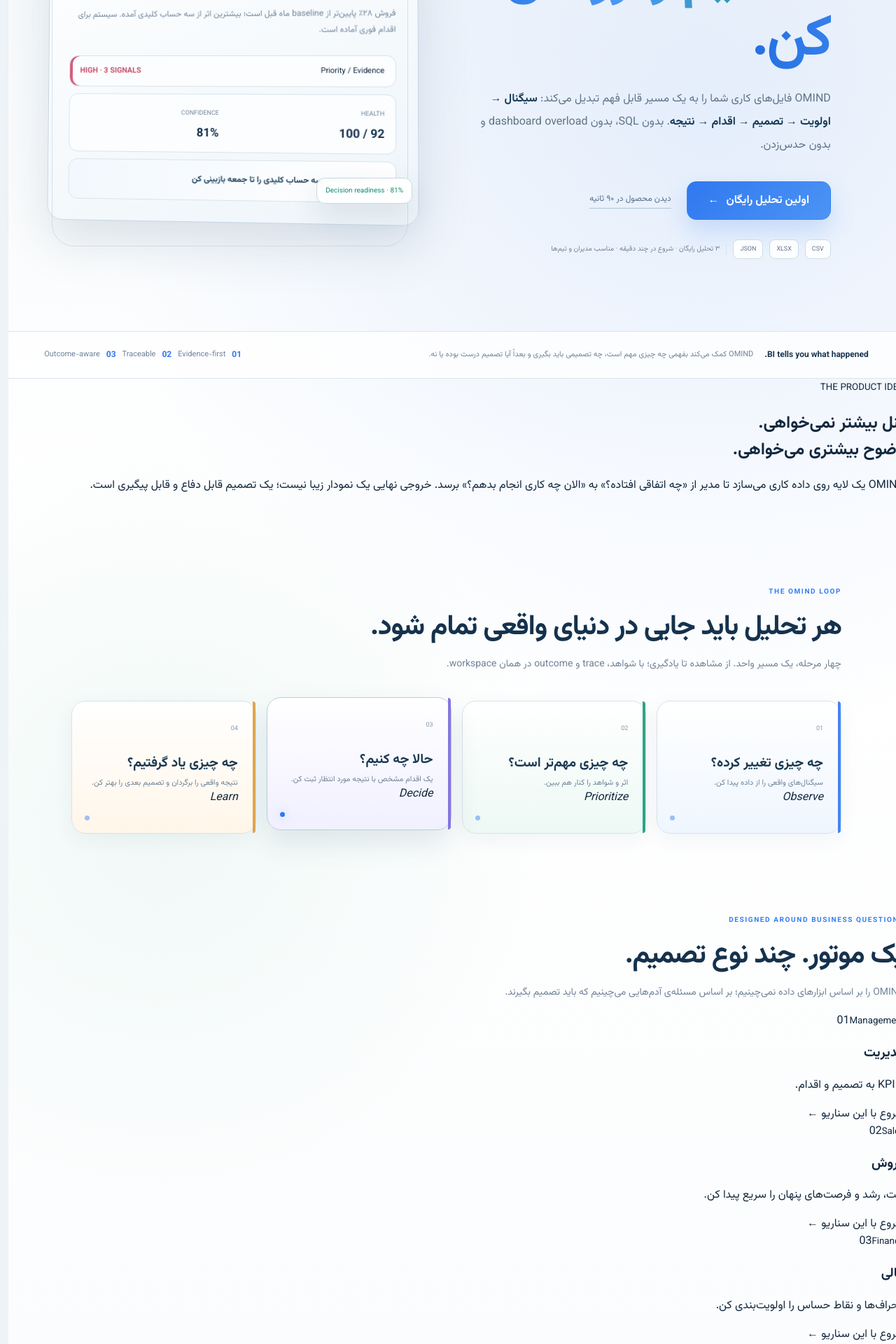
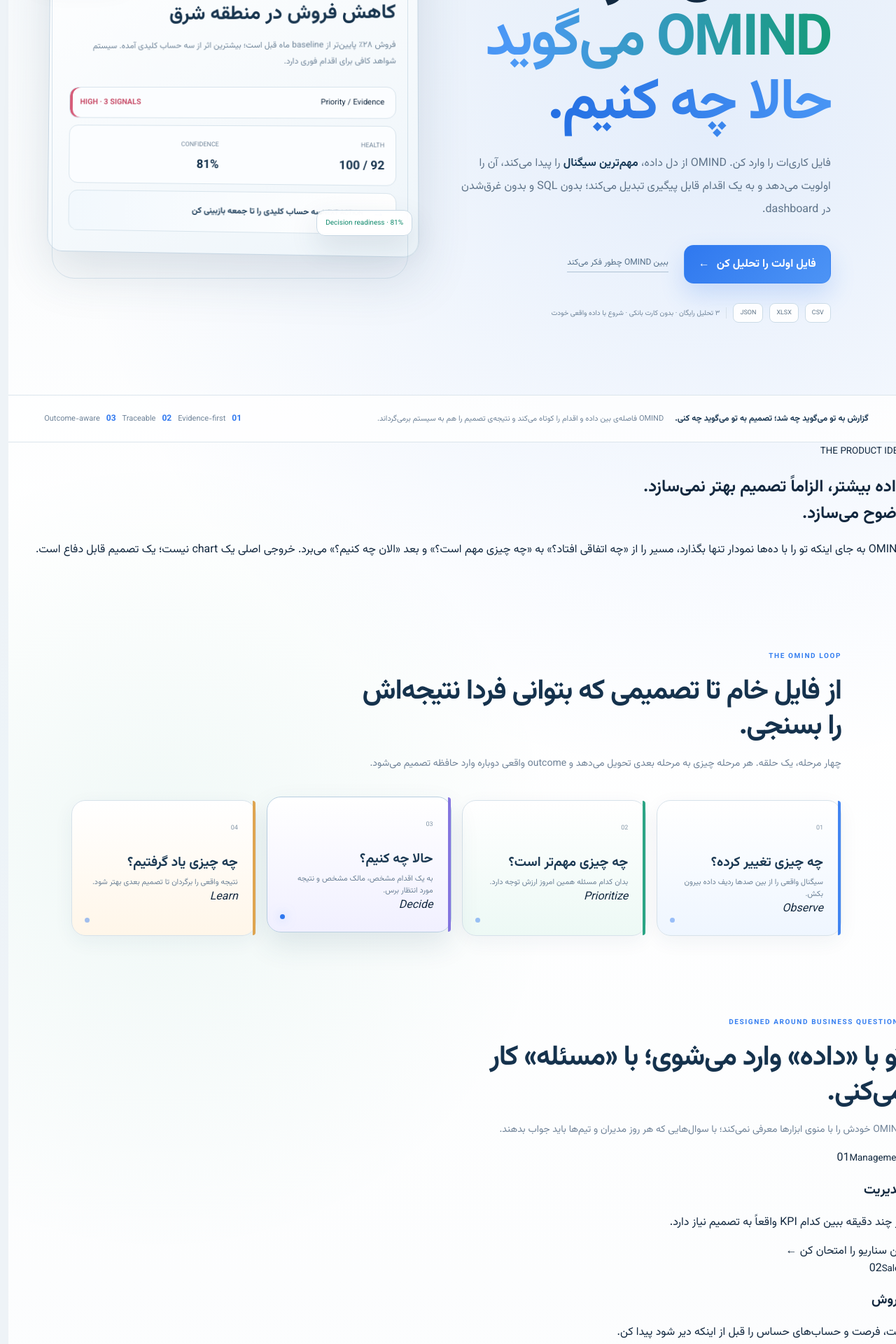
Before and after one commit to mhrhpr/omind-manager, a Next.js app: page / in a window 1280 px wide. Shown: the part 400-2320 px from the top of the page at 70% size. Built offline with nearby package versions, Linux system fonts and the light colour scheme; no server answers.

Commit message:
copy: sharpen OMIND value proposition for adoption

```diff
--- a/app/page.tsx
+++ b/app/page.tsx
@@ -4,23 +4,23 @@
 import { useEffect, useState } from 'react';
 
 const LOOP = [
-  ['01','Observe','چه چیزی تغییر کرده؟','سیگنال‌های واقعی را از داده پیدا کن.'],
-  ['02','Prioritize','چه چیزی مهم‌تر است؟','اثر و شواهد را کنار هم ببین.'],
-  ['03','Decide','حالا چه کنیم؟','یک اقدام مشخص با نتیجه مورد انتظار ثبت کن.'],
-  ['04','Learn','چه چیزی یاد گرفتیم؟','نتیجه واقعی را برگردان و تصمیم بعدی را بهتر کن.'],
+  ['01','Observe','چه چیزی تغییر کرده؟','سیگنال واقعی را از بین صدها ردیف داده بیرون بکش.'],
+  ['02','Prioritize','چه چیزی مهم‌تر است؟','بدان کدام مسئله همین امروز ارزش توجه دارد.'],
+  ['03','Decide','حالا چه کنیم؟','به یک اقدام مشخص، مالک مشخص و نتیجه مورد انتظار برس.'],
+  ['04','Learn','چه چیزی یاد گرفتیم؟','نتیجه واقعی را برگردان تا تصمیم بعدی بهتر شود.'],
 ];
 
 const SOLUTIONS = [
-  ['مدیریت','Management','از KPI به تصمیم و اقدام.'],
-  ['فروش','Sales','افت، رشد و فرصت‌های پنهان را سریع پیدا کن.'],
-  ['مالی','Finance','انحراف‌ها و نقاط حساس را اولویت‌بندی کن.'],
-  ['منابع انسانی','People','الگوهای مهم کارکنان را به اقدام تبدیل کن.'],
-  ['عملیات','Operations','گلوگاه، تأخیر و ریسک عملیاتی را پیدا کن.'],
+  ['مدیریت','Management','در چند دقیقه ببین کدام KPI واقعاً به تصمیم نیاز دارد.'],
+  ['فروش','Sales','افت، فرصت و حساب‌های حساس را قبل از اینکه دیر شود پیدا کن.'],
+  ['مالی','Finance','انحراف‌های مهم را از نویز جدا کن و اولویت بده.'],
+  ['منابع انسانی','People','الگوهای مهم نیروی انسانی را به اقدام قابل پیگیری تبدیل کن.'],
+  ['عملیات','Operations','گلوگاه، تأخیر و ریسک را از دل داده‌های روزمره پیدا کن.'],
 ];
 
 export default function LandingPage() {
   const [active, setActive] = useState(0);
-  useEffect(() => { const id = window.setInterval(() => setActive(v => (v + 1) % LOOP.length), 2400); return () => window.clearInterval(id); }, []);
+  useEffect(() => { const id = window.setInterval(() => setActive(v => (v + 1) % LOOP.length), 2300); return () => window.clearInterval(id); }, []);
   return <main className="landing">
     <header className="site-nav">
       <Link className="wordmark" href="/"><span>O</span><strong>OMIND</strong></Link>
@@ -31,10 +31,10 @@
     <section className="hero" id="product">
       <div className="hero-copy">
         <div className="kicker"><i /> DECISION INTELLIGENCE FOR REAL WORK</div>
-        <h1>داده را ببین.<br /><em>تصمیم را روشن کن.</em></h1>
-        <p>OMIND فایل‌های کاری شما را به یک مسیر قابل فهم تبدیل می‌کند: <b>سیگنال → اولویت → تصمیم → اقدام → نتیجه</b>. بدون SQL، بدون dashboard overload و بدون حدس‌زدن.</p>
-        <div className="hero-actions"><Link className="primary hero-primary" href="/signup">اولین تحلیل رایگان <span>←</span></Link><a className="hero-secondary" href="#how">دیدن محصول در ۹۰ ثانیه</a></div>
-        <div className="trust-row"><span>CSV</span><span>XLSX</span><span>JSON</span><i /><small>۳ تحلیل رایگان · شروع در چند دقیقه · مناسب مدیران و تیم‌ها</small></div>
+        <h1>هر فایل، یک داستان دارد.<br /><em>OMIND می‌گوید حالا چه کنیم.</em></h1>
+        <p>فایل کاری‌ات را وارد کن. OMIND از دل داده، <b>مهم‌ترین سیگنال</b> را پیدا می‌کند، آن را اولویت می‌دهد و به یک اقدام قابل پیگیری تبدیل می‌کند؛ بدون SQL و بدون غرق‌شدن در dashboard.</p>
+        <div className="hero-actions"><Link className="primary hero-primary" href="/signup">فایل اولت را تحلیل کن <span>←</span></Link><a className="hero-secondary" href="#how">ببین OMIND چطور فکر می‌کند</a></div>
+        <div className="trust-row"><span>CSV</span><span>XLSX</span><span>JSON</span><i /><small>۳ تحلیل رایگان · بدون کارت بانکی · شروع با داده واقعی خودت</small></div>
       </div>
 
       <div className="hero-visual" aria-label="OMIND decision workspace preview">
@@ -46,7 +46,7 @@
           <div className="window-body">
             <div className="mini-label">WHAT MATTERS NOW</div>
             <h3>کاهش فروش در منطقه شرق</h3>
-            <p>فروش ۲۸٪ پایین‌تر از baseline ماه قبل است؛ بیشترین اثر از سه حساب کلیدی آمده. سیستم برای اقدام فوری آماده است.</p>
+            <p>فروش ۲۸٪ پایین‌تر از baseline ماه قبل است؛ بیشترین اثر از سه حساب کلیدی آمده. سیستم شواهد کافی برای اقدام فوری دارد.</p>
             <div className="signal-line"><span>Priority / Evidence</span><b>HIGH · 3 SIGNALS</b></div>
             <div className="window-grid"><div><small>HEALTH</small><strong>92 / 100</strong></div><div><small>CONFIDENCE</small><strong>81%</strong></div></div>
             <div className="window-action"><span>→</span><div><small>NEXT ACTION</small><b>سه حساب کلیدی را تا جمعه بازبینی کن</b></div></div>
@@ -55,19 +55,19 @@
       </div>
     </section>
 
-    <section className="proof-strip" id="proof"><div><b>BI tells you what happened.</b><span>OMIND کمک می‌کند بفهمی چه چیزی مهم است، چه تصمیمی باید بگیری و بعداً آیا تصمیم درست بوده یا نه.</span></div><div className="proof-stats"><b>01</b><span>Evidence-first</span><b>02</b><span>Traceable</span><b>03</b><span>Outcome-aware</span></div></section>
+    <section className="proof-strip" id="proof"><div><b>گزارش به تو می‌گوید چه شد؛ تصمیم به تو می‌گوید چه کنی.</b><span>OMIND فاصله‌ی بین داده و اقدام را کوتاه می‌کند و نتیجه‌ی تصمیم را هم به سیستم برمی‌گرداند.</span></div><div className="proof-stats"><b>01</b><span>Evidence-first</span><b>02</b><span>Traceable</span><b>03</b><span>Outcome-aware</span></div></section>
 
-    <section className="decision-intro"><div><small>THE PRODUCT IDEA</small><h2>پنل بیشتر نمی‌خواهی.<br />وضوح بیشتری می‌خواهی.</h2></div><p>OMIND یک لایه روی داده کاری می‌سازد تا مدیر از «چه اتفاقی افتاده؟» به «الان چه کاری انجام بدهم؟» برسد. خروجی نهایی یک نمودار زیبا نیست؛ یک تصمیم قابل دفاع و قابل پیگیری است.</p></section>
+    <section className="decision-intro"><div><small>THE PRODUCT IDEA</small><h2>داده بیشتر، الزاماً تصمیم بهتر نمی‌سازد.<br />وضوح می‌سازد.</h2></div><p>OMIND به جای اینکه تو را با ده‌ها نمودار تنها بگذارد، مسیر را از «چه اتفاقی افتاد؟» به «چه چیزی مهم است؟» و بعد «الان چه کنیم؟» می‌برد. خروجی اصلی یک chart نیست؛ یک تصمیم قابل دفاع است.</p></section>
 
-    <section className="flow-section" id="how"><div className="section-intro"><small>THE OMIND LOOP</small><h2>هر تحلیل باید جایی در دنیای واقعی تمام شود.</h2><p>چهار مرحله، یک مسیر واحد. از مشاهده تا یادگیری؛ با شواهد، trace و outcome در همان workspace.</p></div><div className="flow-grid">{LOOP.map(([n,t,d,x],i)=><div key={t} className={`flow-card ${i===active?'active':''}`}><small>{n}</small><b>{d}</b><span>{x}</span><div className="flow-dot" /><em>{t}</em></div>)}</div></section>
+    <section className="flow-section" id="how"><div className="section-intro"><small>THE OMIND LOOP</small><h2>از فایل خام تا تصمیمی که بتوانی فردا نتیجه‌اش را بسنجی.</h2><p>چهار مرحله، یک حلقه. هر مرحله چیزی به مرحله بعدی تحویل می‌دهد و outcome واقعی دوباره وارد حافظه تصمیم می‌شود.</p></div><div className="flow-grid">{LOOP.map(([n,t,d,x],i)=><div key={t} className={`flow-card ${i===active?'active':''}`}><small>{n}</small><b>{d}</b><span>{x}</span><div className="flow-dot" /><em>{t}</em></div>)}</div></section>
 
-    <section className="solutions-section" id="solutions"><div className="section-intro"><small>DESIGNED AROUND BUSINESS QUESTIONS</small><h2>یک موتور. چند نوع تصمیم.</h2><p>OMIND را بر اساس ابزارهای داده نمی‌چینیم؛ بر اساس مسئله‌ی آدم‌هایی می‌چینیم که باید تصمیم بگیرند.</p></div><div className="solution-grid">{SOLUTIONS.map(([fa,en,desc],i)=><article className={`solution-card solution-${i}`} key={en}><span>0{i+1}</span><small>{en}</small><h3>{fa}</h3><p>{desc}</p><Link href="/signup">شروع با این سناریو <b>←</b></Link></article>)}</div></section>
+    <section className="solutions-section" id="solutions"><div className="section-intro"><small>DESIGNED AROUND BUSINESS QUESTIONS</small><h2>تو با «داده» وارد می‌شوی؛ با «مسئله» کار می‌کنی.</h2><p>OMIND خودش را با منوی ابزارها معرفی نمی‌کند؛ با سوال‌هایی که هر روز مدیران و تیم‌ها باید جواب بدهند.</p></div><div className="solution-grid">{SOLUTIONS.map(([fa,en,desc],i)=><article className={`solution-card solution-${i}`} key={en}><span>0{i+1}</span><small>{en}</small><h3>{fa}</h3><p>{desc}</p><Link href="/signup">این سناریو را امتحان کن <b>←</b></Link></article>)}</div></section>
 
-    <section className="feature-section"><div className="feature-copy"><small>WHY IT IS DIFFERENT</small><h2>سیستم از تو جواب قشنگ نمی‌خواهد؛ جواب قابل دفاع می‌خواهد.</h2><p>هسته‌ی OMIND از داده و قواعد شروع می‌کند و AI را به‌عنوان لایه‌ی تقویتی استفاده می‌کند. هر جا شواهد کافی نیست، عدم‌قطعیت باید دیده شود، نه پنهان.</p><div className="feature-points"><div><b>01</b><span><strong>Evidence</strong> هر insight باید به محاسبه و داده برسد.</span></div><div><b>02</b><span><strong>Priority</strong> مسئله‌ها بر اساس اثر و شواهد مرتب می‌شوند.</span></div><div><b>03</b><span><strong>Decision Memory</strong> مسئله، تصمیم، outcome و lesson کنار هم می‌مانند.</span></div><div><b>04</b><span><strong>Learning Loop</strong> نتیجه واقعی تصمیم بعدی را بهتر می‌کند.</span></div></div></div><div className="architect-card"><div className="arch-head"><span>DECISION GRAPH</span><i>CONNECTED</i></div><div className="arch-node main">DATA</div><div className="arch-link l1" /><div className="arch-node n1">SIGNAL</div><div className="arch-link l2" /><div className="arch-node n2">PRIORITY</div><div className="arch-link l3" /><div className="arch-node n3">DECISION</div><div className="arch-link l4" /><div className="arch-node n4">OUTCOME</div></div></section>
+    <section className="feature-section"><div className="feature-copy"><small>WHY IT IS DIFFERENT</small><h2>AI اینجا جواب را قشنگ نمی‌کند؛ تصمیم را قابل بررسی می‌کند.</h2><p>هسته‌ی OMIND از داده، قواعد و شواهد شروع می‌کند. وقتی شواهد کافی نیست، سیستم عدم‌قطعیت را نشان می‌دهد و به جای ساختن یک جواب خیالی، سؤال یا آزمایش بعدی پیشنهاد می‌کند.</p><div className="feature-points"><div><b>01</b><span><strong>Evidence</strong> هر insight باید به داده و محاسبه برسد.</span></div><div><b>02</b><span><strong>Priority</strong> مسئله‌ها بر اساس اثر، اهمیت و شواهد مرتب می‌شوند.</span></div><div><b>03</b><span><strong>Decision Memory</strong> مسئله، تصمیم، outcome و lesson کنار هم می‌مانند.</span></div><div><b>04</b><span><strong>Learning Loop</strong> نتیجه‌ی واقعی، تصمیم بعدی را بهتر می‌کند.</span></div></div></div><div className="architect-card"><div className="arch-head"><span>DECISION GRAPH</span><i>CONNECTED</i></div><div className="arch-node main">DATA</div><div className="arch-link l1" /><div className="arch-node n1">SIGNAL</div><div className="arch-link l2" /><div className="arch-node n2">PRIORITY</div><div className="arch-link l3" /><div className="arch-node n3">DECISION</div><div className="arch-link l4" /><div className="arch-node n4">OUTCOME</div></div></section>
 
-    <section className="proof-section"><div className="proof-section-head"><div><small>DESIGNED FOR ADOPTION</small><h2>شروع ساده است. عمق بعداً می‌آید.</h2></div><p>اولین تجربه باید برای یک مدیر غیرمتخصص قابل فهم باشد؛ اما معماری درون محصول برای یک سازمان واقعی ساخته می‌شود.</p></div><div className="adoption-grid"><div><b>۰۱</b><strong>ورود</strong><span>یک فایل کاری واقعی.</span></div><div><b>۰۲</b><strong>فهم</strong><span>پروفایل، سلامت و سیگنال.</span></div><div><b>۰۳</b><strong>تصمیم</strong><span>اولویت و اقدام مشخص.</span></div><div><b>۰۴</b><strong>یادگیری</strong><span>نتیجه واقعی و حافظه سازمانی.</span></div></div></section>
+    <section className="proof-section"><div className="proof-section-head"><div><small>DESIGNED FOR ADOPTION</small><h2>شروعش ساده است؛ عمقی که سازمانت لازم دارد از همان زیر ساخته شده.</h2></div><p>کاربر مجبور نیست Data Scientist باشد. ولی معماری محصول می‌تواند از یک فایل کوچک شروع کند و بعداً به حافظه‌ی تصمیم یک تیم تبدیل شود.</p></div><div className="adoption-grid"><div><b>۰۱</b><strong>ورود</strong><span>فایل کاری واقعی، نه demo data.</span></div><div><b>۰۲</b><strong>فهم</strong><span>سلامت داده، سیگنال و اولویت.</span></div><div><b>۰۳</b><strong>تصمیم</strong><span>اقدام، مالک و نتیجه مورد انتظار.</span></div><div><b>۰۴</b><strong>یادگیری</strong><span>Outcome و حافظه سازمانی.</span></div></div></section>
 
-    <section className="pricing-section" id="pricing"><div><small>START SMALL · SCALE WITH THE WORK</small><h2>سه تحلیل برای دیدن تفاوت.</h2><p>برای شروع نیاز به قرارداد پیچیده یا تیم داده نداری. وقتی تصمیم‌ها بیشتر شدند، workspace را بزرگ‌تر می‌کنی.</p></div><div className="pricing-actions"><Link className="primary" href="/signup">ساخت workspace رایگان <span>←</span></Link><span>۳ تحلیل · بدون کارت بانکی</span></div></section>
+    <section className="pricing-section" id="pricing"><div><small>START SMALL · SCALE WITH THE WORK</small><h2>یک فایل واقعی بیاور؛ تفاوت را خودت ببین.</h2><p>۳ تحلیل رایگان برای شروع. بدون قرارداد، بدون کارت بانکی و بدون نیاز به ساختن data stack جدید.</p></div><div className="pricing-actions"><Link className="primary" href="/signup">اولین تحلیل رایگان <span>←</span></Link><span>۳ تحلیل · بدون کارت بانکی</span></div></section>
 
     <footer className="site-footer"><Link className="wordmark" href="/"><span>O</span><strong>OMIND</strong></Link><div><a href="#product">Product</a><a href="#solutions">Solutions</a><a href="#pricing">Pricing</a></div><span>Data × AI × Decisions · © 2026</span></footer>
   </main>;
```
